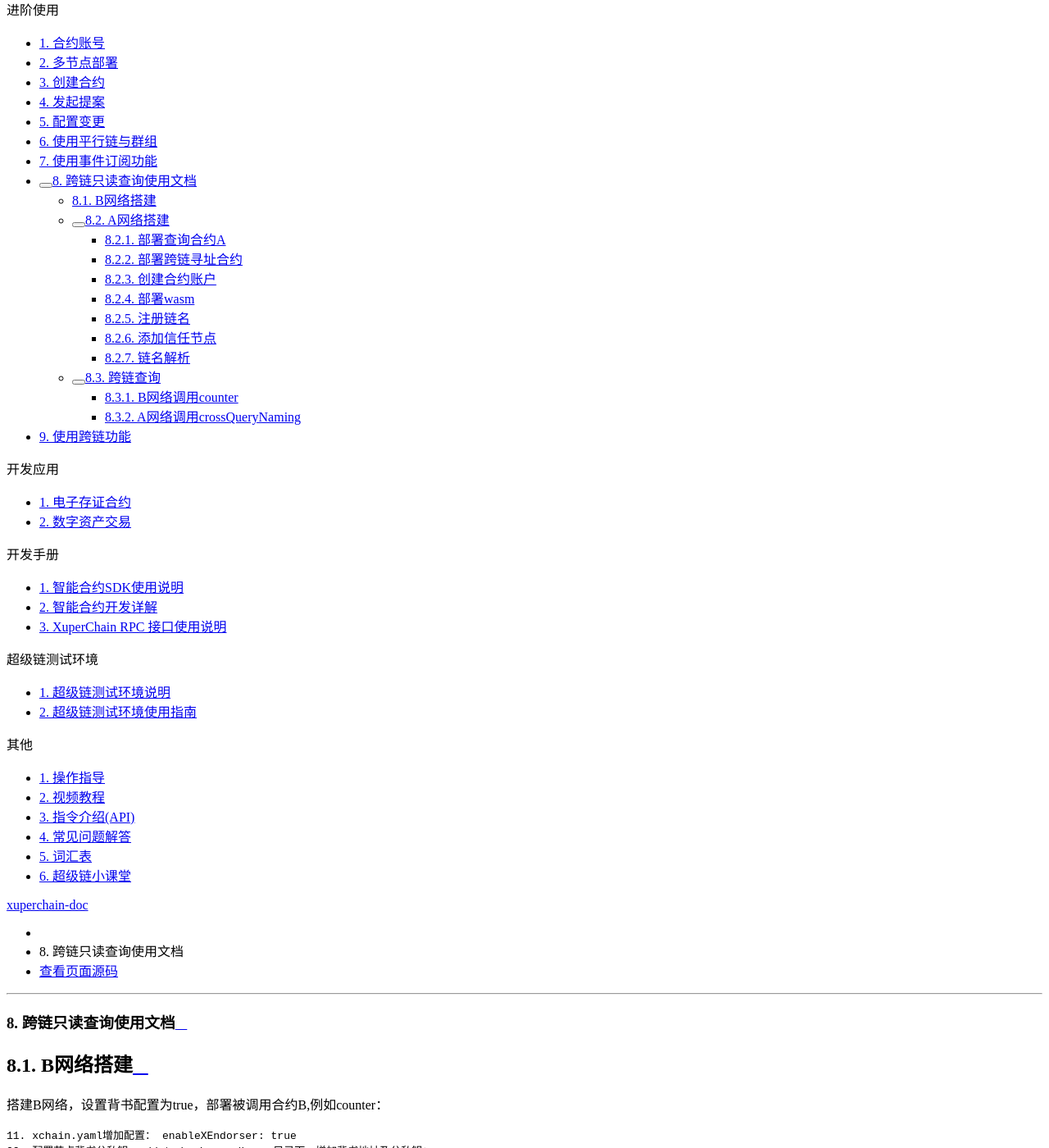
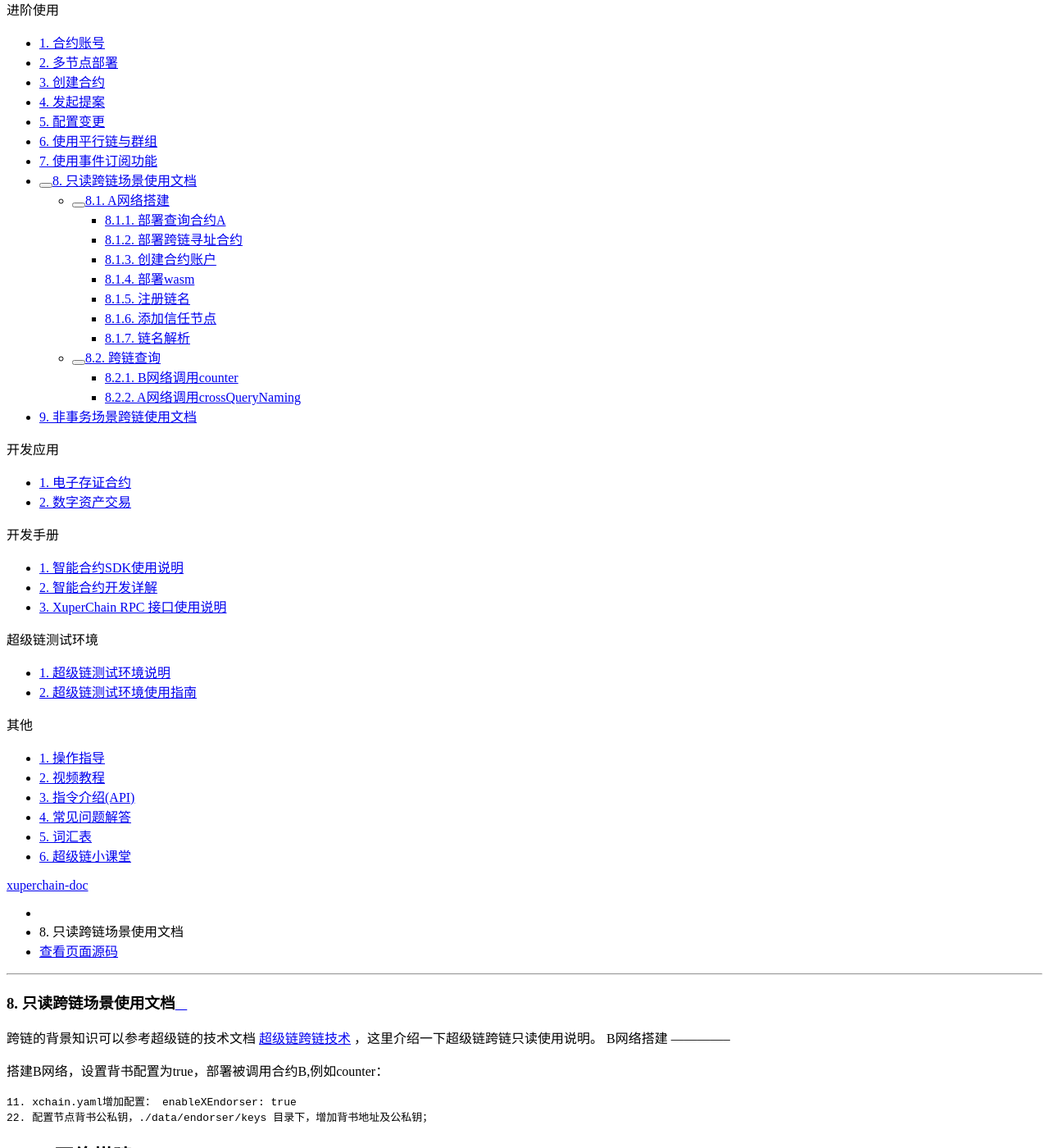
Before and after one commit to xuperchain/docs, a Sphinx documentation site: the page built from source/advanced_usage/readonly_queries.rst, in a window 1280 px wide and 1400 px high, scrolled down 886 px. Shown: the whole window at 82% size. Built offline with Sphinx 7.4.7 and the Read the Docs theme 2.0.0, drawn with Linux system fonts in a browser that asks for light colours; comment, search, counter and statistics services are not loaded; some of the changed text lies outside the part shown.

Commit message:
fix some error

```diff
--- a/source/advanced_usage/cross_chain.rst
+++ b/source/advanced_usage/cross_chain.rst
@@ -1,5 +1,5 @@
 
-使用跨链功能
+非事务场景跨链使用文档
 ============
 
 跨链的背景知识可以参考超级链的设计文档 `超级链跨链技术 <../design_documents/cross_chain.html>`_ ，这里介绍一下超级链自带的跨链工具的使用方式。
--- a/source/advanced_usage/readonly_queries.rst
+++ b/source/advanced_usage/readonly_queries.rst
@@ -1,6 +1,7 @@
-跨链只读查询使用文档
+只读跨链场景使用文档
 =======================
 
+跨链的背景知识可以参考超级链的技术文档 `超级链跨链技术 <../design_documents/cross_chain.html>`_ ，这里介绍一下超级链跨链只读使用说明。
 B网络搭建
 --------------
 
--- a/source/design_documents/cross_chain.rst
+++ b/source/design_documents/cross_chain.rst
@@ -293,7 +293,7 @@
 使用说明
 >>>>>>>>>>>>>>
 
-	https://xuperchain.readthedocs.io/zh/latest/advanced_usage/readonly_queries.html
+	https://xuperchain.readthedocs.io/zh/latest/advanced_usage/cross_chain.html
 
 事务场景跨链
 >>>>>>>>>>>>>>>
```
